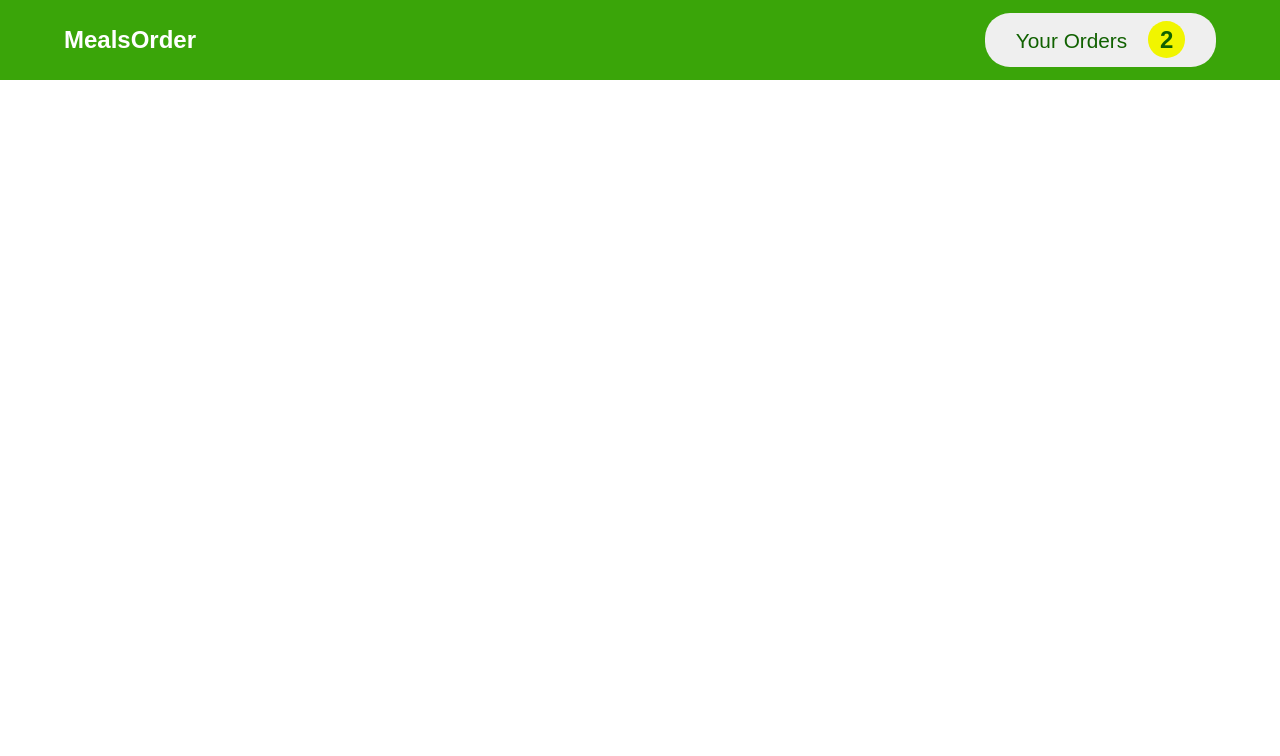
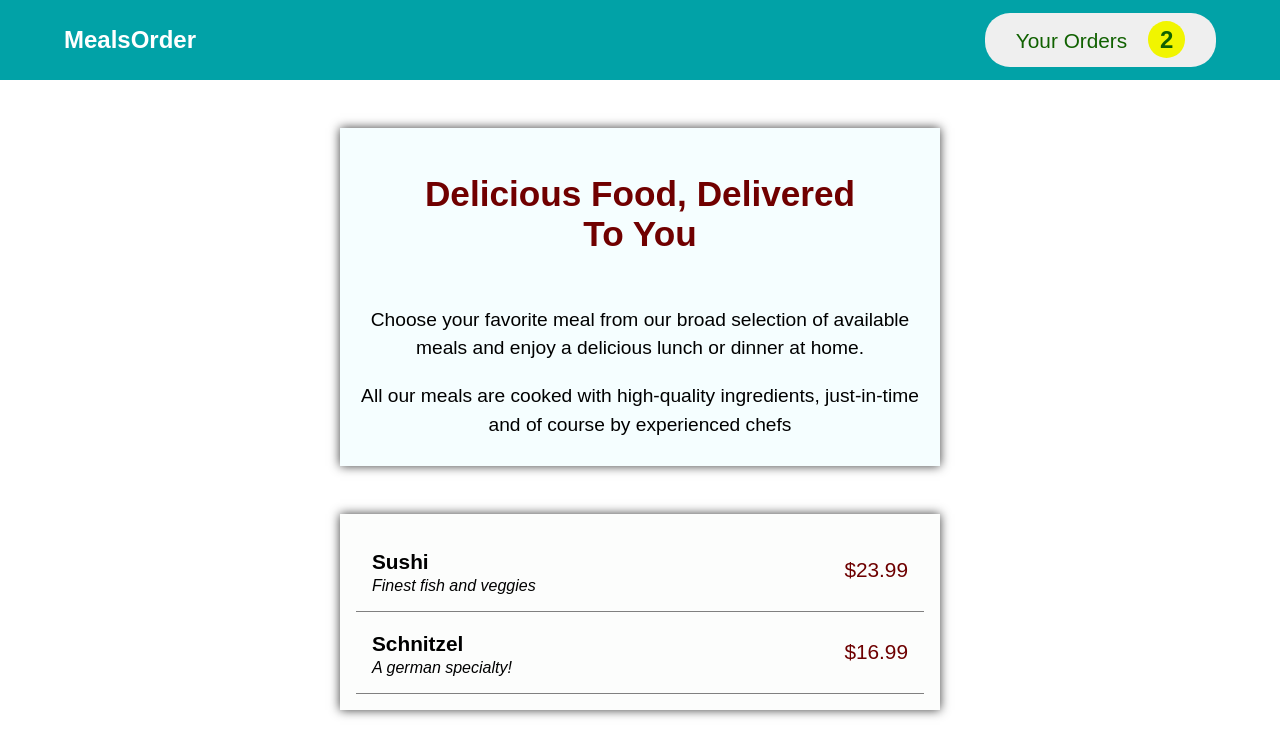
Before and after one commit to rohan-joby/react-guide-complete, a React (Create React App) app: page / in a window 1280 px wide. Shown: the top 756 px of the page. Built offline with nearby package versions, Linux system fonts and the light colour scheme.

Commit message:
wip: add meals section and basic styling

```diff
--- a/src/App.js
+++ b/src/App.js
@@ -1,13 +1,16 @@
-import React from "react";
+import { Fragment } from "react";
 
 import Header from "./components/Header/Header";
+import Meals from "./components/Meals/Meals";
 
 const App = () => {
-    return (
-        <Header />
-        //<Items />
-        // <Cart />
-    )
-}
+  return (
+    <Fragment>
+      <Header />
+      <Meals />
+      {/* <Cart /> */}
+    </Fragment>
+  );
+};
 
 export default App;
--- a/src/components/Header/Header.module.css
+++ b/src/components/Header/Header.module.css
@@ -1,7 +1,7 @@
 .navigation{
     height:5rem;
     color: white;
-    background-color: hsl(101, 90%, 34%);
+    background-color: hsl(182, 99%, 33%);
     display:flex;
     justify-content:space-between;
     align-items: center;
--- /dev/null
+++ b/src/components/Meals/Meals.js
@@ -0,0 +1,37 @@
+import { Fragment } from "react";
+
+import MealsSummary from "./MealsSummary";
+import MealsItems from "./MealsItems";
+import classes from "./Meals.module.css";
+
+const Meals = () => {
+
+
+  const itemList = (
+    <ul className={classes.container}>
+      {MealsItems.map((item) => {
+          const price = `$${item.price.toFixed(2)}`;
+        return (
+          <div className={classes["list-item"]}>
+            <div className={classes["list-item-about"]}>
+              <li className={classes["list-item-name"]}>{item.name}</li>
+              <li className={classes["list-item-description"]}>
+                <em>{item.description}</em>
+              </li>
+            </div>
+            <li className={classes["list-item-price"]}>{price}</li>
+          </div>
+        );
+      })}
+    </ul>
+  );
+
+  return (
+    <Fragment>
+      <MealsSummary />
+      {itemList}
+    </Fragment>
+  );
+};
+
+export default Meals;
--- /dev/null
+++ b/src/components/Meals/Meals.module.css
@@ -0,0 +1,28 @@
+.container {
+  width: 600px;
+  max-width: 50vw;
+  list-style: none;
+  text-align: center;
+  margin: 3rem auto;
+  padding: 1rem;
+  background-color: hsl(120, 20%, 99%);
+  box-shadow: 0px 0px 10px hsl(0, 0%, 23%);
+}
+
+.list-item {
+  padding: 1em;
+  text-align: left;
+  border-bottom: 1px solid grey;
+  display: flex;
+  justify-content: space-between;
+  align-items: center;
+}
+.list-item-name {
+  font-size: 1.3rem;
+  font-weight: bold;
+  line-height:1.5;
+}
+.list-item-price{
+    color:rgb(110, 0, 0);
+    font-size:1.3rem;
+}
--- /dev/null
+++ b/src/components/Meals/MealsItems.js
@@ -0,0 +1,17 @@
+
+const MealsItems = [
+    {
+      id: 1,
+      name: "Sushi",
+      description: "Finest fish and veggies",
+      price: 23.99,
+    },
+    {
+      id: 2,
+      name: "Schnitzel",
+      description: "A german specialty!",
+      price: 16.99,
+    },
+  ]
+
+export default MealsItems;
--- /dev/null
+++ b/src/components/Meals/MealsSummary.js
@@ -0,0 +1,13 @@
+import classes from "./MealsSummary.module.css";
+
+const MealsSummary = () => {
+  return(
+  <div className={classes.container}>
+    <h2>Delicious Food, Delivered To You</h2>
+    <p>Choose your favorite meal from our broad selection of available meals and enjoy a delicious lunch or dinner at home.</p>
+    <p>All our meals are cooked with high-quality ingredients, just-in-time and of course by experienced chefs</p>
+  </div>
+  )
+}
+
+export default MealsSummary;
--- /dev/null
+++ b/src/components/Meals/MealsSummary.module.css
@@ -0,0 +1,22 @@
+.container {
+  width: 600px;
+  max-width: 50vw;
+  text-align: center;
+  margin: 3rem auto;
+  padding-bottom:1rem;
+  background-color: hsl(185, 100%, 98%);
+  box-shadow: 0px 0px 10px hsl(0, 0%, 23%);
+}
+
+.container h2 {
+  font-size: 2.2rem;
+  color: hsl(0, 100%, 22%);
+  padding: 1.3em 1.2em 0.2em;
+  margin: 1em;
+}
+
+.container p{
+    font-size:1.2rem;
+    line-height:1.5;
+    padding:.5em 1em;
+}
```
